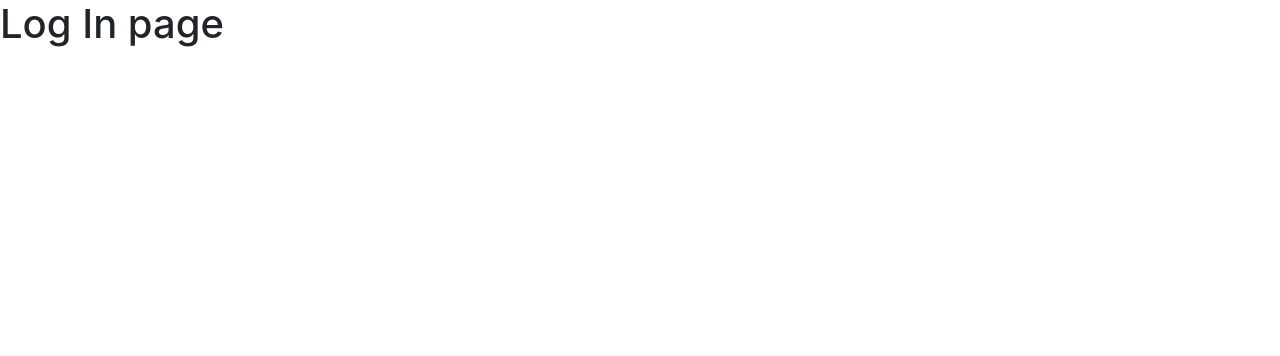
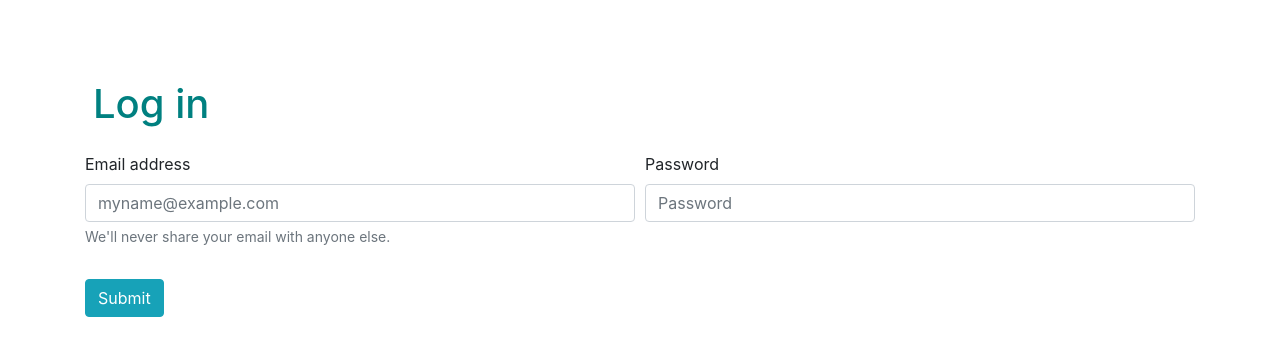
Before and after one commit to Shristi321/CleanTechHack, a React (Create React App) app in the folder cleantechhack/: page /login in a window 1280 px wide. Shown: the top 356 px of the page. Built offline with nearby package versions, Linux system fonts and the light colour scheme.

Commit message:
working log in page

```diff
--- a/cleantechhack/src/Login.js
+++ b/cleantechhack/src/Login.js
@@ -1,9 +1,57 @@
-import React from 'react'
+import React, {useState} from 'react'
+import Form from 'react-bootstrap/Form'
+import Button from 'react-bootstrap/Button'
 import Container from 'react-bootstrap/Container'
+import Alert from 'react-bootstrap/Alert'
+import Col from "react-bootstrap/Col"
 
 const LogIn = () => {
+    const [data, setData] = useState({
+        email:'',
+        password:'',
+    }),
+    onEmail = ({target:{value}}) => {
+        const temp = data
+        temp.email = value
+        setData(temp)
+    },
+    onPassword = ({target:{value}}) => {
+        const temp = data
+        temp.password = value
+        setData(temp)
+    },
+    handleSubmit = () => {
+        // send to server to check if valid, if valid, allow login
+    }
+
+    console.log(data)
     return (
-        <h1>Log In page</h1>
+        <Container>
+            <h1 style={{height:'9vmin',margin:'10vmin 0 0 1vmin', color: 'teal'}}>Log in</h1>
+            <Form>
+            <Form.Row>
+                <Col>
+                    <Form.Group controlId="formBasicEmail">
+                        <Form.Label>Email address</Form.Label>
+                        <Form.Control onChange={onEmail} type="email" placeholder="myname@example.com" />
+                        <Form.Text className="text-muted">
+                        We'll never share your email with anyone else.
+                        </Form.Text>
+                    </Form.Group>
+                </Col>
+                <Col>
+                    <Form.Group controlId="formBasicPassword">
+                        <Form.Label>Password</Form.Label>
+                        <Form.Control onChange={onPassword} type="password" placeholder="Password" />
+                    </Form.Group>
+                </Col>
+            </Form.Row>
+
+            <Button href="/dashboard" style={{margin:"2vmin 0 0 0"}} onClick={handleSubmit} variant="info" type="submit">
+                Submit
+            </Button>
+            </Form>
+    </Container>
     )
 }
 
--- a/cleantechhack/src/SignUp.js
+++ b/cleantechhack/src/SignUp.js
@@ -5,7 +5,6 @@ import Container from 'react-bootstrap/Container'
 
 import SignUpForm from './SignUpForm'
 const SignUp = () => {
-
 
     return (
 
--- a/cleantechhack/src/SignUpForm.js
+++ b/cleantechhack/src/SignUpForm.js
@@ -3,7 +3,6 @@ import Form from 'react-bootstrap/Form'
 import Button from 'react-bootstrap/Button'
 import Container from 'react-bootstrap/Container'
 import Alert from 'react-bootstrap/Alert'
-import Row from 'react-bootstrap/Row'
 import Col from "react-bootstrap/Col"
 
 //build password confirmation?
@@ -47,7 +46,6 @@ const SignUpForm = () => {
         const temp = data
         temp.password = value
         setData(temp)
-
     },
     onCity = ({target:{value}}) => {
         const temp = data
@@ -145,7 +143,7 @@ const SignUpForm = () => {
                     </Col>
                 </Form.Row>
 
-                <Button style={{margin:"2vmin 0 0 0"}} onClick={handleSubmit} variant="info" type="submit">
+                <Button href="/dashboard" style={{margin:"2vmin 0 0 0"}} onClick={handleSubmit} variant="info" type="submit">
                     Submit
                 </Button>
                 </Form>
@@ -208,7 +206,7 @@ const SignUpForm = () => {
                     </Col>
                 </Form.Row>
 
-                <Button disabled style={{margin:"2vmin 0 0 0"}} onClick={handleSubmit} variant="info" type="submit">
+                <Button  disabled style={{margin:"2vmin 0 0 0"}} onClick={handleSubmit} variant="info" type="submit">
                     Submit
                 </Button>
                 </Form>
```
